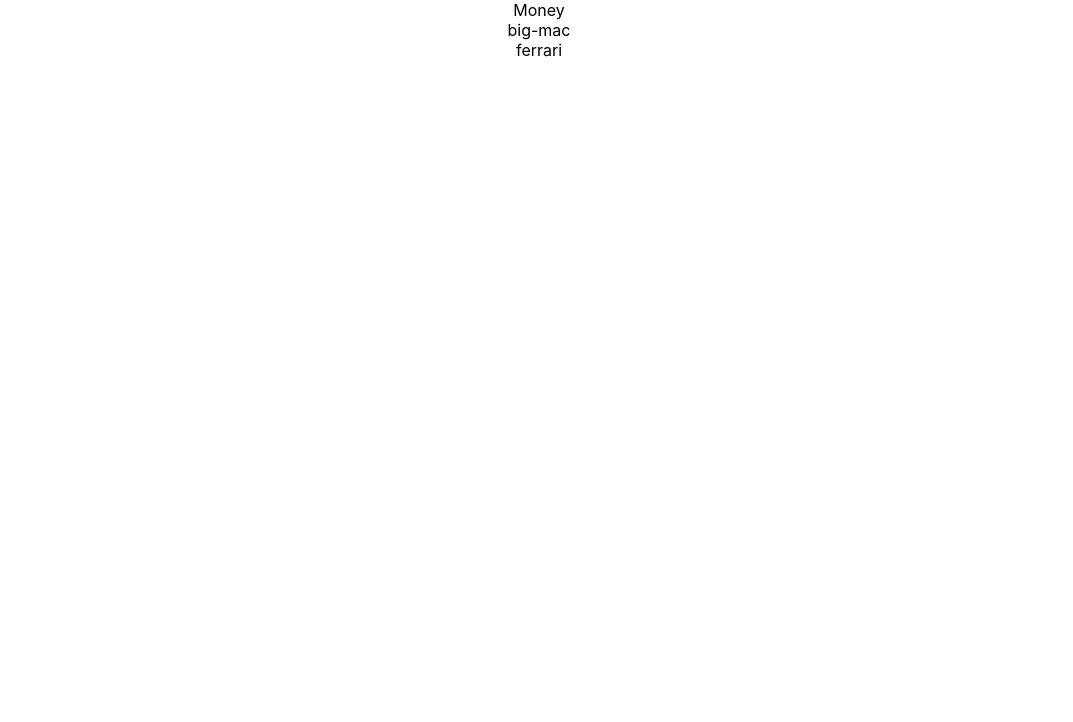
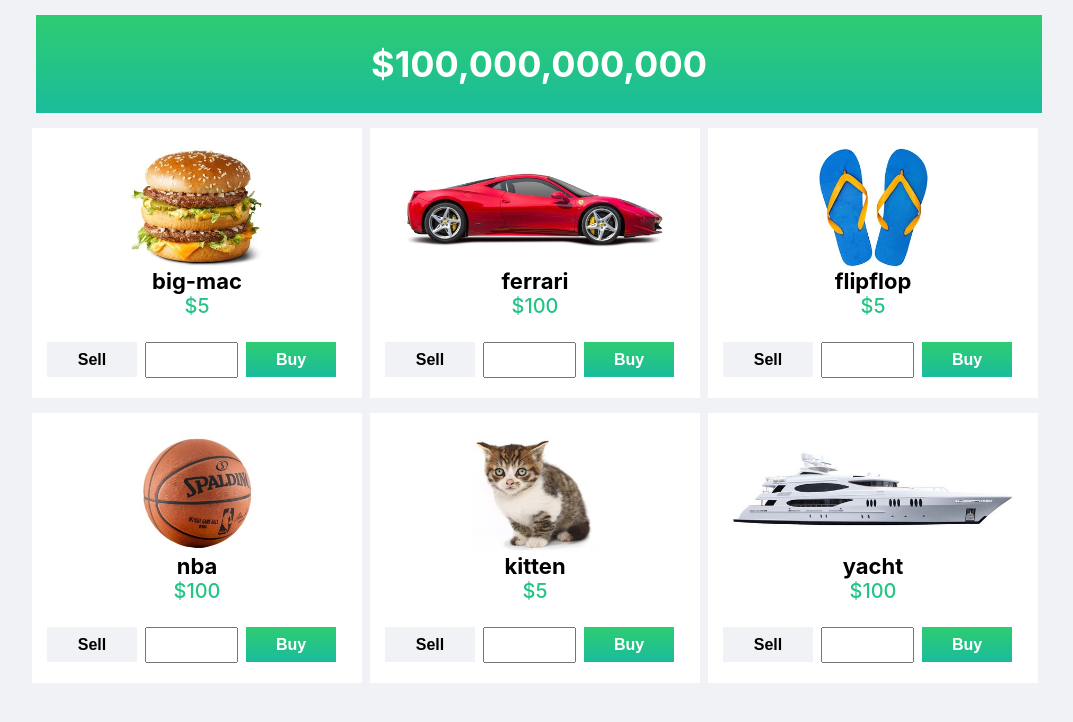
Before and after one commit to Eda-Inal/spend-money-app, a React (Create React App) app: page / in a window 1280 px wide. Shown: the top 722 px of the page, without its empty margins (101-1174 px from the left). Built offline with nearby package versions, Linux system fonts and the light colour scheme.

Commit message:
a few css and created price component

```diff
--- a/src/components/Main/Main.jsx
+++ b/src/components/Main/Main.jsx
@@ -1,11 +1,12 @@
 import React from 'react';
 import "./styles.css"
+import Price from '../Price';
 import Page from '../Page';
 
 function Main() {
   return (
     <div className='container'>
-      <div>Money</div>
+      <Price/>
       <div>
         <Page />
       </div>
--- a/src/components/Main/styles.css
+++ b/src/components/Main/styles.css
@@ -1,3 +1,8 @@
 .container{
     text-align: center;
+    width: 1100px;
+    margin: auto;
 }
+body{
+    background-color: #f1f2f6;
+}
--- a/src/components/Page/index.jsx
+++ b/src/components/Page/index.jsx
@@ -1,17 +1,31 @@
 import React from 'react'
-import { useSelector } from 'react-redux'
+import { useSelector } from 'react-redux';
+import "./styles.css"
+
 function Page() {
   const items = useSelector(state => state.products.items);
   console.log(items);
   return (
-    <div>
+    <div className='products-container'>
+      <div className='product'>
+
         {
           items.map((item) => (
-      <div key={item.id}>
-{item.name}
+            <div key={item.id} className='card'>
+
+              <img className='img' src={item.image} alt={item.name} />
+              <div style={{fontSize:22,fontWeight:700}}>{item.name}</div>
+              <div style={{color :"#24c486", fontSize:20,fontWeight:500}}>${item.price}</div>
+              <div className='btn-card'>
+                <button className='btn-sell'>Sell</button>
+                <input type="text" />
+                <button className='btn-buy'>Buy</button>
+              </div>
+
             </div>
           ))
         }
+      </div>
     </div>
   )
 }
--- a/src/components/Page/styles.css
+++ b/src/components/Page/styles.css
@@ -0,0 +1,70 @@
+.products-container{
+    width: 100%;
+    text-align: center;
+    margin: auto;
+
+
+}
+input{
+    width: 85px;
+    height: 30px;
+    text-align: center;
+}
+button{
+    width: 90px;
+    height: 35px;
+    font-size:medium;
+    font-weight: 700;
+    cursor: pointer;
+}
+.btn-card{
+   margin-top: 1rem;
+   bottom: 20px;
+   position: absolute;
+
+
+
+
+}
+.btn-sell{
+    margin-right: 0.5rem;
+    background: #f1f2f6;
+    /* background: linear-gradient(180deg,#f53b82,#f53b57); */
+    border: none;
+}
+.btn-buy{
+    margin-left: 0.5rem;
+    background: linear-gradient(180deg,#2ecc71,#1abc9c);
+    border:none;
+    color: #fff;
+}
+.product{
+   display: flex;
+
+    flex-wrap: wrap;
+    justify-content: center;
+
+}
+.product-item {
+    margin: 10px;
+    text-align: center;
+}
+.img{
+  display: block;
+  max-width: 100%;
+  height: 120px;
+  box-sizing: border-box;
+  margin: auto;
+}
+.card{
+    width: 300px;
+    height: 230px;
+    background-color: #fff;
+    border: none;
+    margin-bottom: 15px;
+   padding: 20px 15px;
+   margin-right: 0.5rem;
+   position: relative;
+
+
+}
--- /dev/null
+++ b/src/components/Price/index.jsx
@@ -0,0 +1,15 @@
+import React from 'react'
+import "./styles.css"
+import { useSelector } from 'react-redux'
+
+function Price() {
+    const price = useSelector((state) => state.products.price);
+    console.log(price);
+  return (
+    <div className='price'>
+     <h1>${price}</h1>
+    </div>
+  )
+}
+
+export default Price
--- /dev/null
+++ b/src/components/Price/styles.css
@@ -0,0 +1,11 @@
+.price{
+    width: 1000px;
+    margin-bottom: 0.4rem;
+   margin: 15px auto ;
+
+    background: linear-gradient(180deg,#2ecc71,#1abc9c);
+   padding: 3px;
+font-size: 18px;
+    font-weight: 700;
+    color: #fff;
+}
--- a/src/data/data.jsx
+++ b/src/data/data.jsx
@@ -17,8 +17,28 @@ import yacht from "./images/yacht.jpg";
         name : "ferrari",
         price: 100,
         image:ferrari
+        },
+        {
+            id:3,
+        name : "flipflop",
+        price: 5,
+        image:flipflop
+        },{
+            id:4,
+        name : "nba",
+        price: 100,
+        image:nba
+        },  {
+            id:5,
+        name : "kitten",
+        price: 5,
+        image:kitten
+        },{
+            id:6,
+        name : "yacht",
+        price: 100,
+        image:yacht
         }
-
 
     ]
 
--- a/src/redux/productsSlice.jsx
+++ b/src/redux/productsSlice.jsx
@@ -4,7 +4,8 @@ import data from "../data/data"
 export const productsSlice = createSlice({
     name : 'products',
     initialState : {
-items:data
+items:data,
+price : "100,000,000,000",
     },
     reducers : {
 
```
Also changed, not shown: src/App.css (+0 -35 lines). Lines whose indentation alone changed are shown as unchanged.
